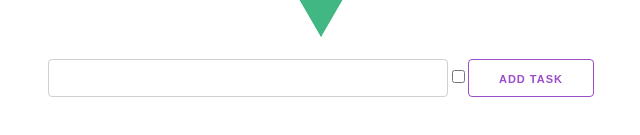
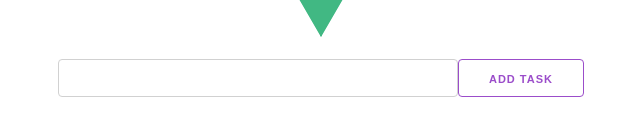
Before and after one commit to VictorAlessander/TodoList, a Vue app: page /#/todolist in a window 1280 px wide. Shown: the part 209-344 px from the top of the page, without its empty margins (319-959 px from the left). Built offline with nearby package versions, Linux system fonts and the light colour scheme.

Commit message:
Added 'v-model' to checkbox

```diff
--- a/src/components/TodoList.vue
+++ b/src/components/TodoList.vue
@@ -1,12 +1,11 @@
 <template>
   <div class="todolist">
     <input type="text" v-model="newTodo.title" style="width: 400px;">
-    <input type="checkbox" v-model="newTodo.completed">
     <!--<button @click=addTodo()>+</button>-->
     <input type="submit" class="button button-outline" @click="addTodo()" value="Add Task"></input>
     <ul style="padding: 0; list-style-type: none;">
       <li v-for="todo in todos" style="display: inline-block; margin: 0 10px;">
-        <label>{{ todo.title }} <input type="checkbox"></label>
+        <label>{{ todo.title }} <input type="checkbox" v-model="todo.completed"></label>
         <button @click="removeTodo(todo)" class="button-small">Remove</button>
       </li>
     </ul>
```
